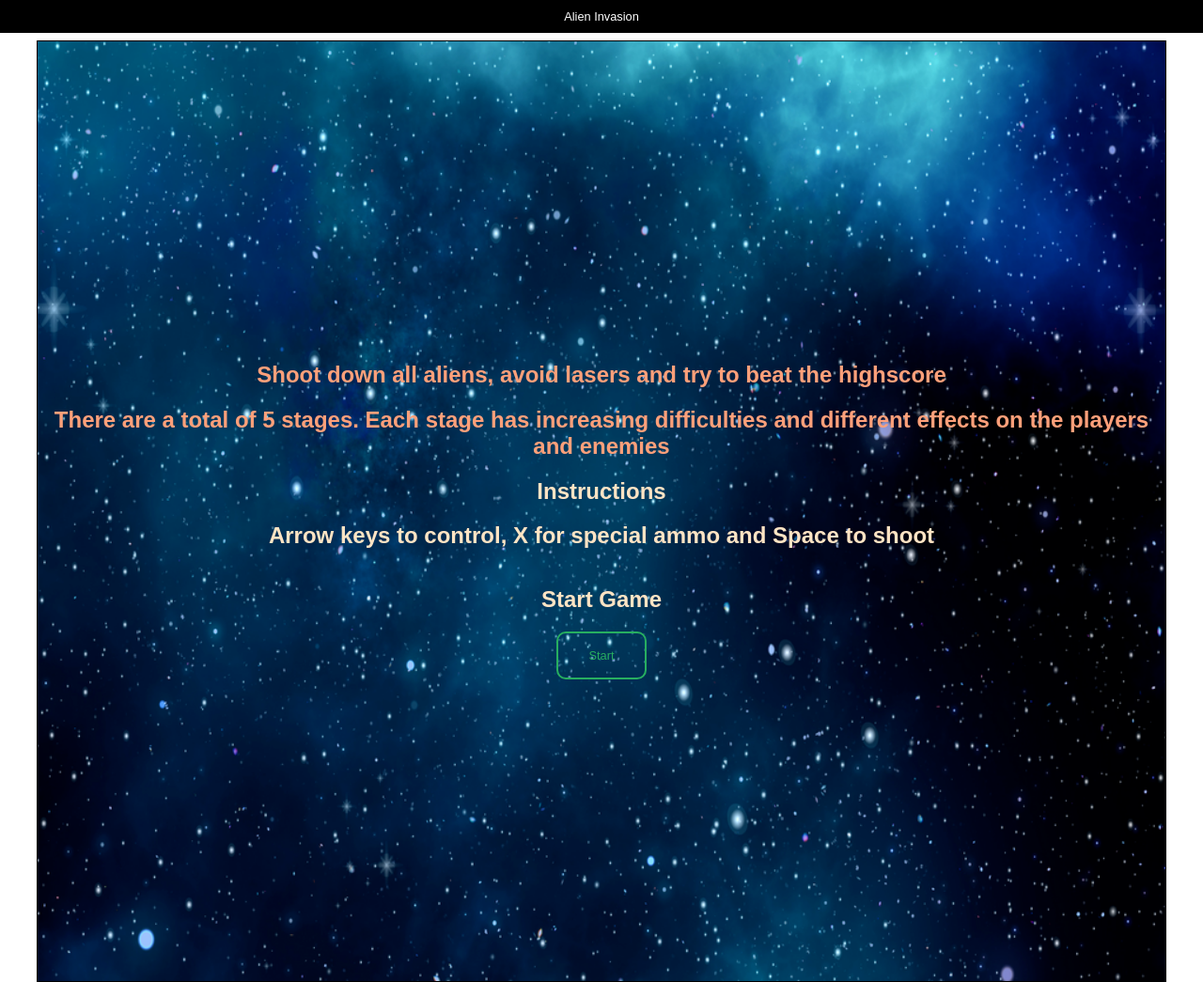
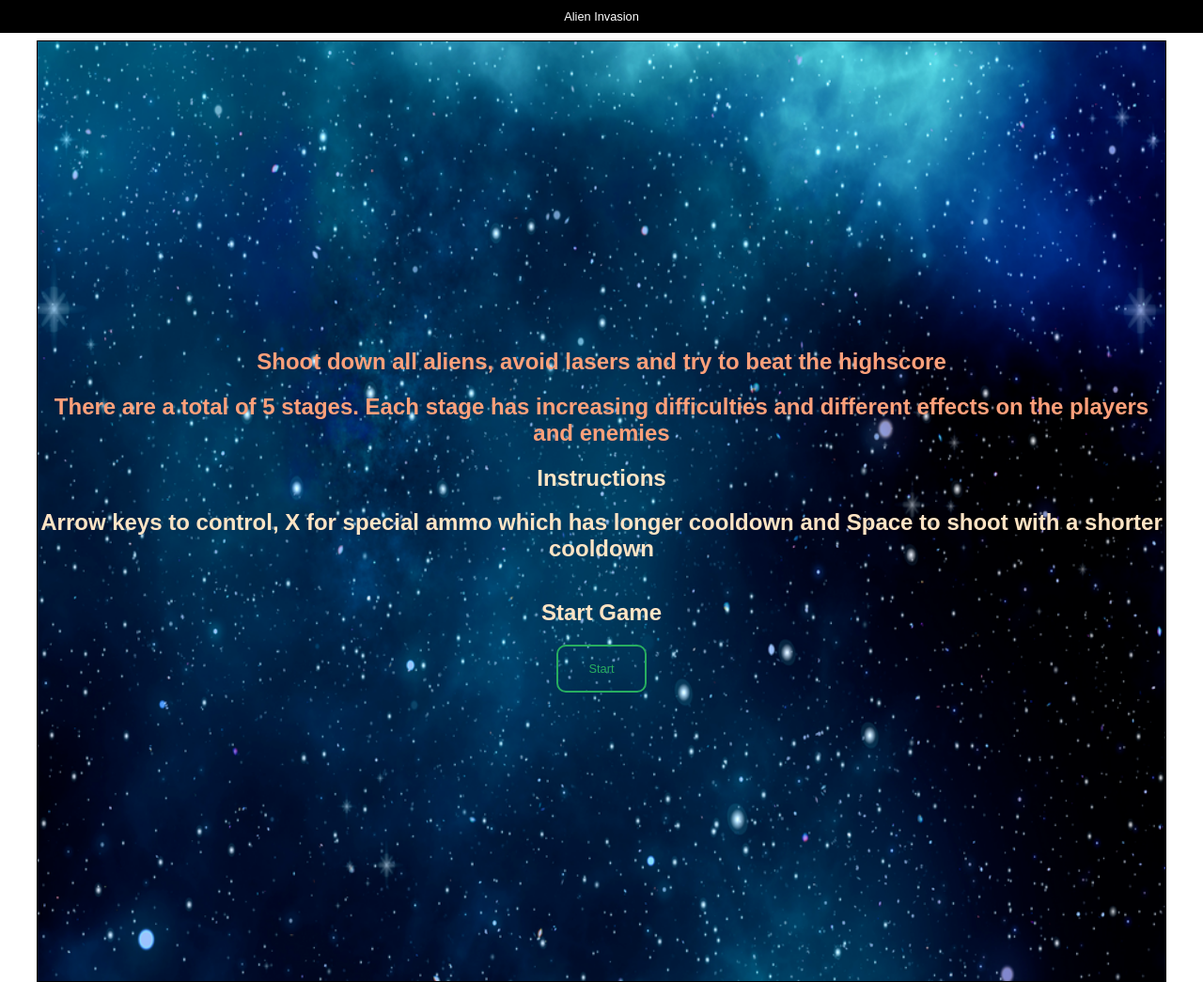
Before and after one commit to jadensiow/Space_Invader_Game, a plain HTML site: page index.html in a window 1280 px wide. Shown: the whole page at 94% size. Drawn offline with Linux system fonts and the light colour scheme.

Commit message:
Added more information on html and readme

```diff
--- a/index.html
+++ b/index.html
@@ -24,7 +24,7 @@
           <div id="Instruction"><h2>Instructions</h2></div>
           <div>
             <h2>
-              Arrow keys to control, X for special ammo and Space to shoot
+              Arrow keys to control, X for special ammo which has longer cooldown and Space to shoot with a shorter cooldown
             </h2>
           </div>
         </div>
```
Also changed, not shown: 1 other file.
